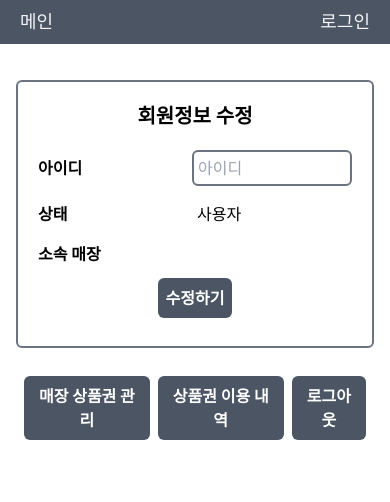
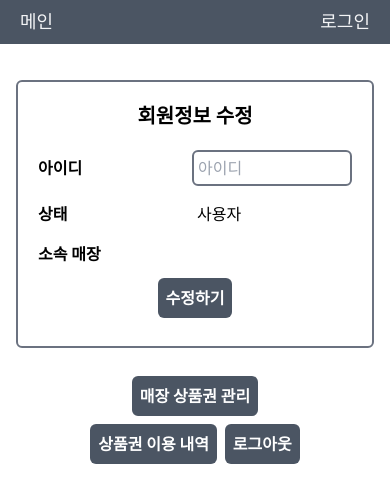
Before and after one commit to giftcard-service/giftcard-frontend, a React (Create React App) app: page /profile in a window 390 px wide. Shown: the top 502 px of the page. Built offline with nearby package versions, Linux system fonts and the light colour scheme; no server answers.

Commit message:
fix: fix layout in profile on mobile

```diff
--- a/src/components/Profile/Profile.tsx
+++ b/src/components/Profile/Profile.tsx
@@ -99,10 +99,11 @@ function Profile({ history }: { history: any }) {
         <div>로그인 되어있지 않습니다.</div>
       )}
 
-      <div className="flex flex-row m-2">
+      <div className="flex flex-col m-2 items-center justify-center space-y-2">
+        <div className="flex flex-row space-x-2">
           {user.isManager && (
             <button
-            className="rounded-md bg-gray-600 text-white font-bold p-2 mr-2"
+              className="rounded-md bg-gray-600 text-white font-bold p-2"
               onClick={() => {
                 history.push("/admin");
               }}
@@ -113,7 +114,7 @@ function Profile({ history }: { history: any }) {
 
           {user.store && (
             <button
-            className="rounded-md bg-gray-600 text-white font-bold p-2 mr-2"
+              className="rounded-md bg-gray-600 text-white font-bold p-2"
               onClick={() => {
                 history.push({
                   pathname: "/giftcards",
@@ -124,9 +125,10 @@ function Profile({ history }: { history: any }) {
               매장 상품권 관리
             </button>
           )}
-
+        </div>
+        <div className="flex flex-row space-x-2">
           <button
-          className="rounded-md bg-gray-600 text-white font-bold p-2 mr-2"
+            className="rounded-md bg-gray-600 text-white font-bold p-2"
             onClick={() => {
               history.push("/giftcard-purchases");
             }}
@@ -147,6 +149,7 @@ function Profile({ history }: { history: any }) {
           </button>
         </div>
       </div>
+    </div>
   );
 }
 
```
Lines whose indentation alone changed are shown as unchanged.
